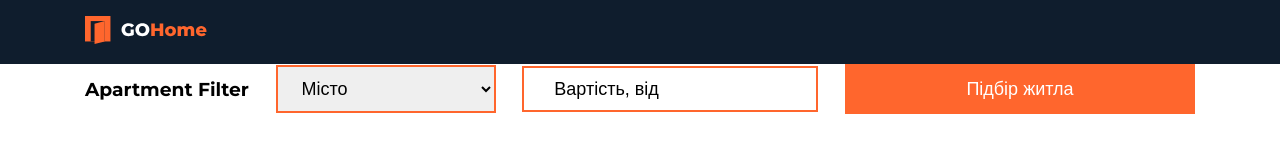
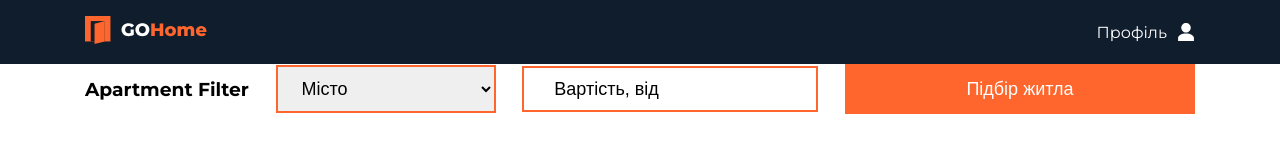
Before and after one commit to Juliya-Boiko/vue-test, a Vue app: page / in a window 1280 px wide. Shown: the top 151 px of the page. Built offline with nearby package versions, Linux system fonts and the light colour scheme.

Commit message:
add Profile

```diff
--- a/src/components/HeaderContainer.vue
+++ b/src/components/HeaderContainer.vue
@@ -3,6 +3,10 @@
     <MainContainer>
       <div class="header-content">
         <LogoIcon />
+        <div class="profile">
+          <p class="profile__text">Профіль</p>
+          <img src="../assets/svg/user.svg" alt="" />
+        </div>
       </div>
     </MainContainer>
   </header>
@@ -35,4 +39,13 @@ export default {
   align-items: center;
   justify-content: space-between;
 }
+
+.profile {
+  display: flex;
+  align-items: center;
+}
+
+.profile__text {
+  margin-right: 10px;
+}
 </style>
--- a/src/components/LogoIcon.vue
+++ b/src/components/LogoIcon.vue
@@ -10,4 +10,6 @@ export default {
 };
 </script>
 
-<style lang="scss" scoped></style>
+<style lang="scss" scoped>
+
+</style>
```
